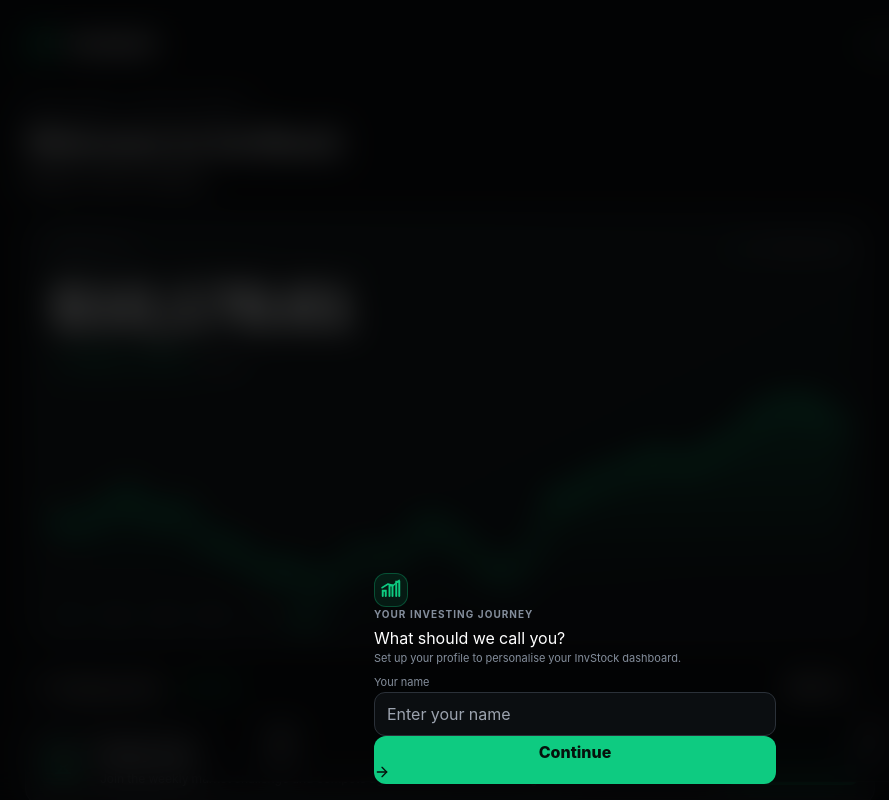
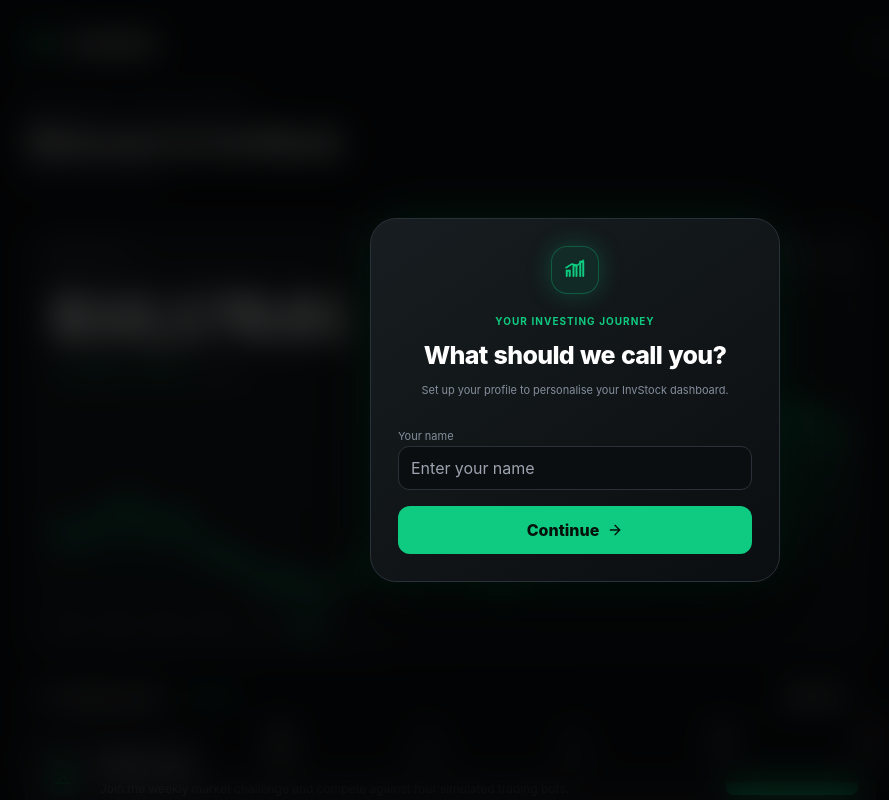
Before and after one commit to titan717/invstock, a Next.js app: page / in a window 1280 px wide. Shown: the top 800 px of the page, without its empty margins (65-954 px from the left). Built offline with nearby package versions, Linux system fonts and the light colour scheme.

Commit message:
style: add polished profile onboarding modal and welcome line

```diff
--- a/src/app/globals.css
+++ b/src/app/globals.css
@@ -292,3 +292,14 @@
 .home-missions .mission-row small{font-size:9px;color:#848E9C;line-height:1.4}
 .home-missions .mission-row button{flex:none;border:1px solid #0ECB8144;border-radius:9px;background:#0ECB8115;padding:8px 9px;color:#0ECB81;font-size:9px;font-weight:800}
 .home-missions .mission-row button:disabled{border-color:#2B3139;background:#1a1e23;color:#737d88;opacity:1}
+
+
+.home-welcome{margin:-2px 0 18px;color:#848E9C;font-size:12px}
+.profile-backdrop{align-items:center}
+.profile-modal{width:100%;max-width:410px;border:1px solid #2B3139;border-radius:26px;background:linear-gradient(145deg,#171d20,#0b0e11);padding:27px;box-shadow:0 0 55px #0ECB8118,0 24px 80px #000}
+.profile-mark{display:flex;justify-content:center;margin:0 auto 20px}
+.profile-mark .brand-mark{width:48px;height:48px;border-radius:16px;box-shadow:0 0 25px #0ECB8140}
+.profile-modal>.eyebrow{text-align:center;color:#0ECB81}
+.profile-modal h2{margin:8px 0;text-align:center;font-size:25px;font-weight:850;letter-spacing:-.7px}
+.profile-modal>.game-muted{text-align:center;margin:0 0 22px}
+.profile-modal .review-button{display:flex;align-items:center;justify-content:center;gap:8px;margin-top:16px}
```
